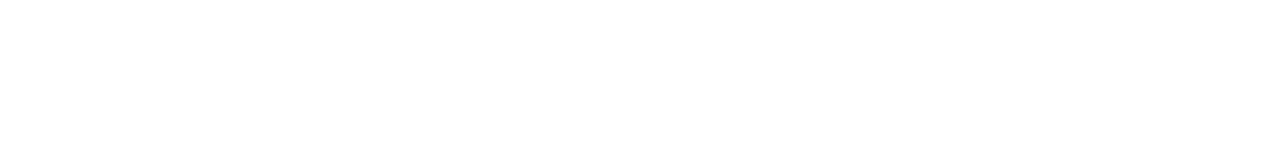
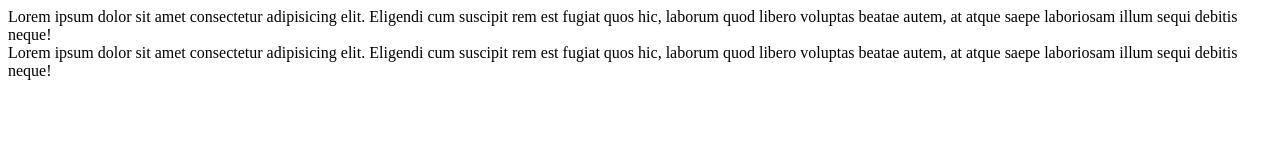
Before and after one commit to khalidhasanlok/my-first-github-repo, a plain HTML site: page index.html in a window 1280 px wide. Drawn offline with Linux system fonts and the light colour scheme.

Commit message:
added a blog

```diff
--- a/index.html
+++ b/index.html
@@ -1,11 +1,21 @@
 <!DOCTYPE html>
 <html lang="en">
+
 <head>
     <meta charset="UTF-8">
     <meta name="viewport" content="width=device-width, initial-scale=1.0">
     <title>My First Ever Github Repo </title>
 </head>
+
 <body>
+    <div>
+        Lorem ipsum dolor sit amet consectetur adipisicing elit. Eligendi cum suscipit rem est fugiat quos hic, laborum
+        quod libero voluptas beatae autem, at atque saepe laboriosam illum sequi debitis neque!
+    </div>
+    <div>
+        Lorem ipsum dolor sit amet consectetur adipisicing elit. Eligendi cum suscipit rem est fugiat quos hic, laborum
+        quod libero voluptas beatae autem, at atque saepe laboriosam illum sequi debitis neque!
+    </div>
+</body>
 
-</body>
 </html>
```
